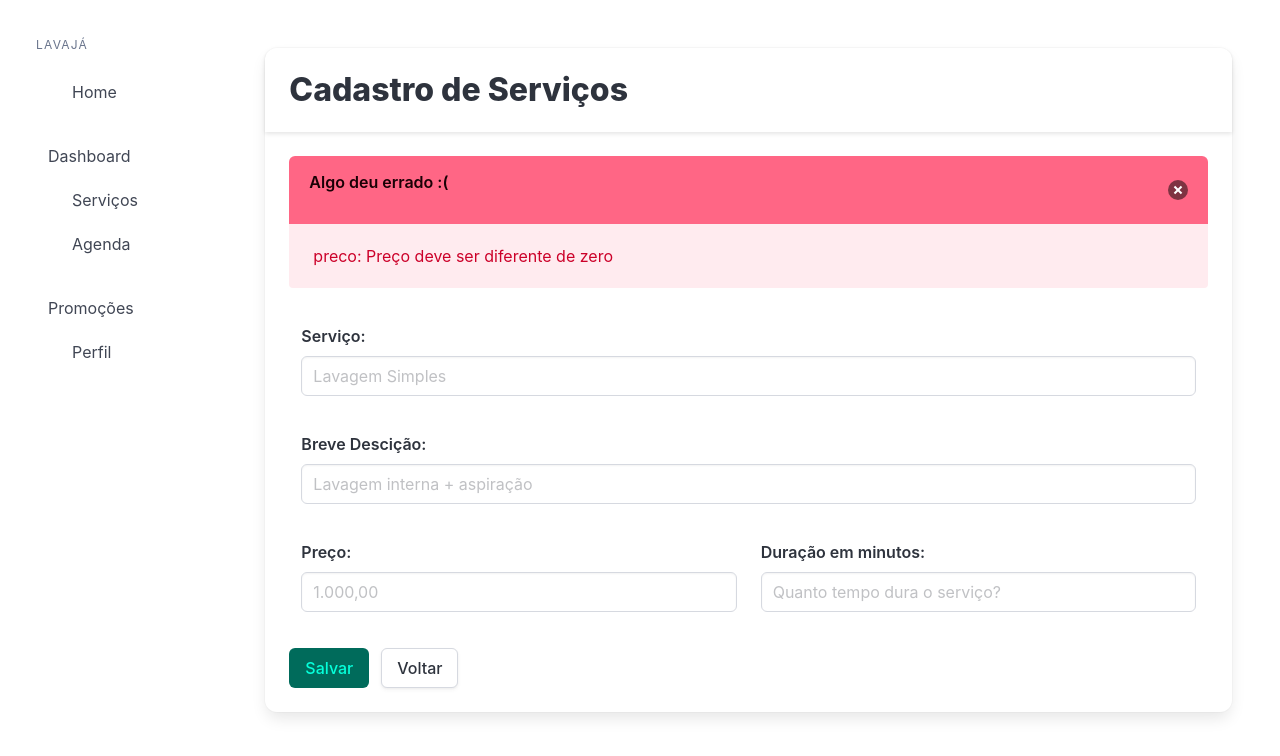
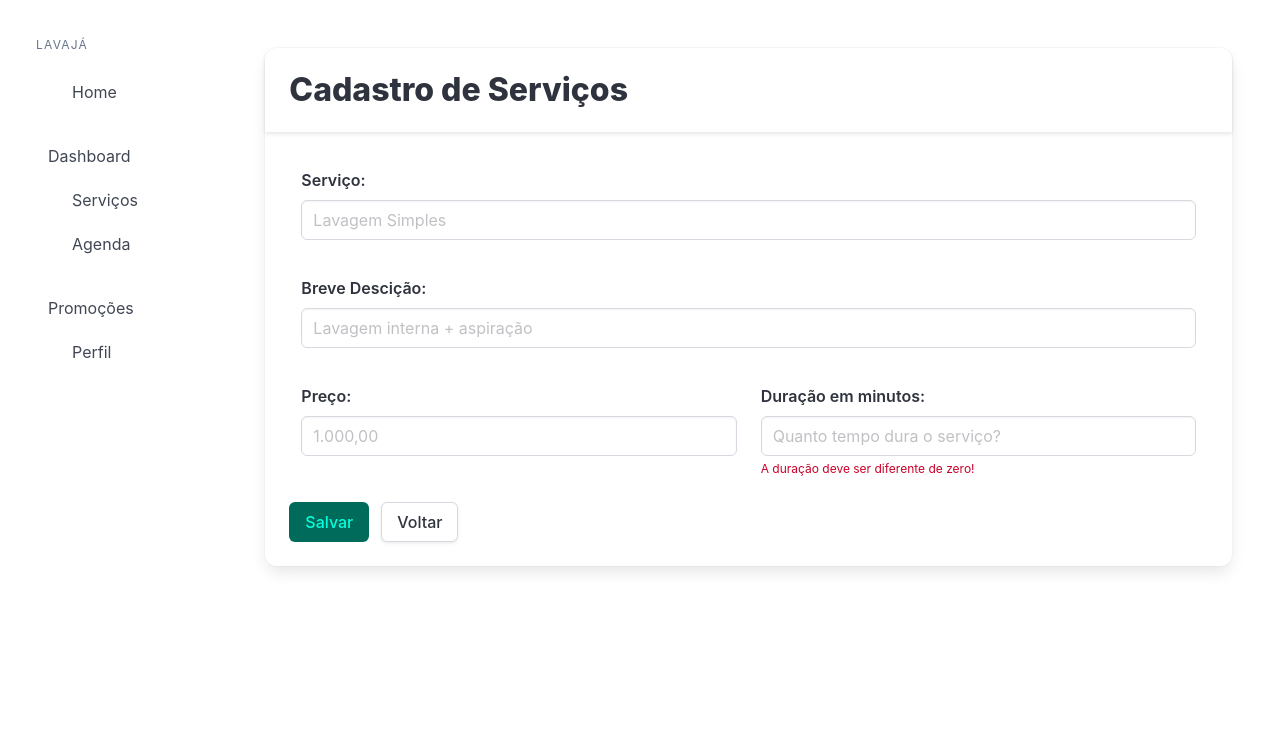
Before and after one commit to Pietro-dev/lavaja-frontend, a Next.js app: page /cadastros/servicos in a window 1280 px wide. Both pictures are taken after a click on the button "Salvar". Shown: the top 756 px of the page. Built offline with nearby package versions, Linux system fonts and the light colour scheme.

Commit message:
feat(form servicos): adição de mensagens validadoras em cada campo do form

```diff
--- a/src/components/common/input/index.tsx
+++ b/src/components/common/input/index.tsx
@@ -7,6 +7,7 @@ interface InputProps extends InputHTMLAttributes<HTMLInputElement>{
     label: string
     columnClasses?: string
     currency?: boolean
+    error?: string
 }
 
 export const Input: React.FC<InputProps> = ({
@@ -15,6 +16,7 @@ export const Input: React.FC<InputProps> = ({
     columnClasses,
     id,
     currency,
+    error,
     ...inputProps
 }:InputProps) => {
 
@@ -37,6 +39,9 @@ export const Input: React.FC<InputProps> = ({
                 <input className="input" type="text"
                 id={id} {...inputProps}
                 onChange={onInputChange}/>
+                {error &&
+                    <p className="help is-danger">{ error }</p>
+                }
             </div>
         </div>
     )
--- a/src/components/servicos/cadastro/index.tsx
+++ b/src/components/servicos/cadastro/index.tsx
@@ -12,9 +12,16 @@ import * as yup from 'yup'
 const validationSchema = yup.object().shape({
     servico: yup.string().trim().required("Campo obrigatório"),
     descricao: yup.string().trim().required("Campo obrigatório"),
-    preco: yup.number().required("Campo obrigatório").moreThan(0, "Preço deve ser diferente de zero"),
-    duracao: yup.string().trim().required("Campo obrigatório")
+    preco: yup.number().required("Campo obrigatório").moreThan(0, "Preço deve ser diferente de zero!"),
+    duracao: yup.number().required("Campo obrigatório").moreThan(0, "A duração deve ser diferente de zero!")
 })
+
+interface FormErrors {
+    servico?: string
+    descricao?: string
+    preco?: string
+    duracao?: string
+}
 
 export const CadastroServicos: React.FC = ()=>{
 
@@ -26,6 +33,7 @@ export const CadastroServicos: React.FC = ()=>{
     const [ id, setId ] = useState<string>('')
     const [ dataCadastro, setDataCadastro ] = useState<string>('')
     const [ messages, setMessages] = useState<Array<Alert>>([])
+    const [ errors, setErrors ] = useState<FormErrors>({})
 
     const submit = () => {
         const novoServico: Servico = {
@@ -37,6 +45,8 @@ export const CadastroServicos: React.FC = ()=>{
             duracao: converterEmBigDecimal(duracao)
         }
         validationSchema.validate(novoServico).then(obj => {
+            setErrors({})
+
             if(id){
                 service
                     .atualizar(novoServico)
@@ -52,17 +62,16 @@ export const CadastroServicos: React.FC = ()=>{
                     setId(servicoResposta.id ?? '')
                     setDataCadastro(servicoResposta.dataCadastro ?? '')
                     setMessages([
-                            { texto:"serviço salvo com sucesso!", tipo:"success", titulo:"Sucesso!" }
+                            { texto:"Serviço salvo com sucesso!", tipo:"success", titulo:"Sucesso!" }
                         ])
                 })
         }).catch(err => {
             const field = err.path
             const message = err.message
-            console.log( JSON.parse(JSON.stringify(err)))
 
-            setMessages([
-                { titulo: "Algo deu errado :(", field:field, texto:message, tipo:"danger"}
-            ])
+            setErrors({
+                [field]: message
+            })
         })
 
 
@@ -72,15 +81,53 @@ export const CadastroServicos: React.FC = ()=>{
         <Layout titulo='Cadastro de Serviços' mensagens={messages}>
             {id &&
                 <div className="field is-horizontal">
-                    <Input value={id} label="Código:" id="codigo" columnClasses='is-half' disabled/>
+                    <Input value={id} label="Código:" id="codigo" columnClasses='is-half' disabled />
                     <Input value={dataCadastro} label="Data de Cadastro:" id="dataCadastro" columnClasses='is-half' disabled/>
                 </div>
             }
-            <Input onChange={setServico} value={servico} label="Serviço:" id="servico" columnClasses='is-full' type='text' placeholder='Lavagem Simples'/>
-            <Input onChange={setDescricao} value={descricao} label="Breve Descição:" id="descricao" columnClasses='is-full' type='text' placeholder='Lavagem interna + aspiração'/>
+            <Input
+                onChange={setServico}
+                value={servico}
+                label="Serviço:"
+                id="servico"
+                columnClasses='is-full'
+                type='text'
+                placeholder='Lavagem Simples'
+                error={errors.servico}
+            />
+            <Input
+                onChange={setDescricao}
+                value={descricao}
+                label="Breve Descição:"
+                id="descricao"
+                columnClasses='is-full'
+                type='text'
+                placeholder='Lavagem interna + aspiração'
+                error={errors.descricao}
+            />
             <div className="field is-horizontal">
-                <Input onChange={setpreco} value={preco} label="Preço:" id="preco" columnClasses='is-half' type='text' placeholder='1.000,00' currency maxLength={16}/>
-                <Input onChange={setDuracao} value={duracao} label="Duração em minutos:" id="duracao" columnClasses='is-half' type='number' placeholder='Quanto tempo dura o serviço?'/>
+                <Input
+                    onChange={setpreco}
+                    value={preco}
+                    label="Preço:"
+                    id="preco"
+                    columnClasses='is-half'
+                    type='text'
+                    placeholder='1.000,00'
+                    currency
+                    maxLength={16}
+                    error={errors.preco}
+                />
+                <Input
+                    onChange={setDuracao}
+                    value={duracao}
+                    label="Duração em minutos:"
+                    id="duracao"
+                    columnClasses='is-half'
+                    type='number'
+                    placeholder='Quanto tempo dura o serviço?'
+                    error={errors.duracao}
+                />
             </div>
 
             <div className="field is-grouped">
```
